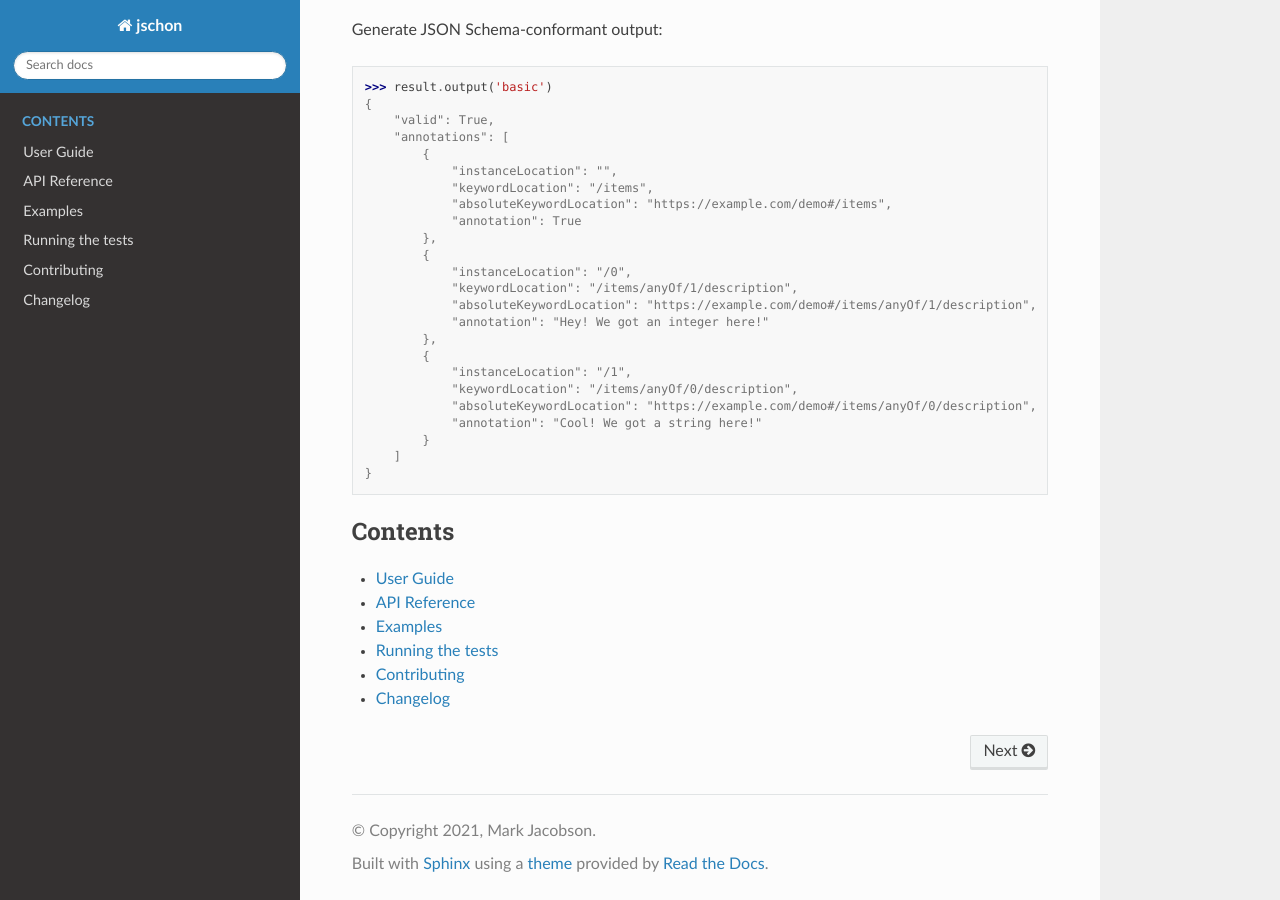
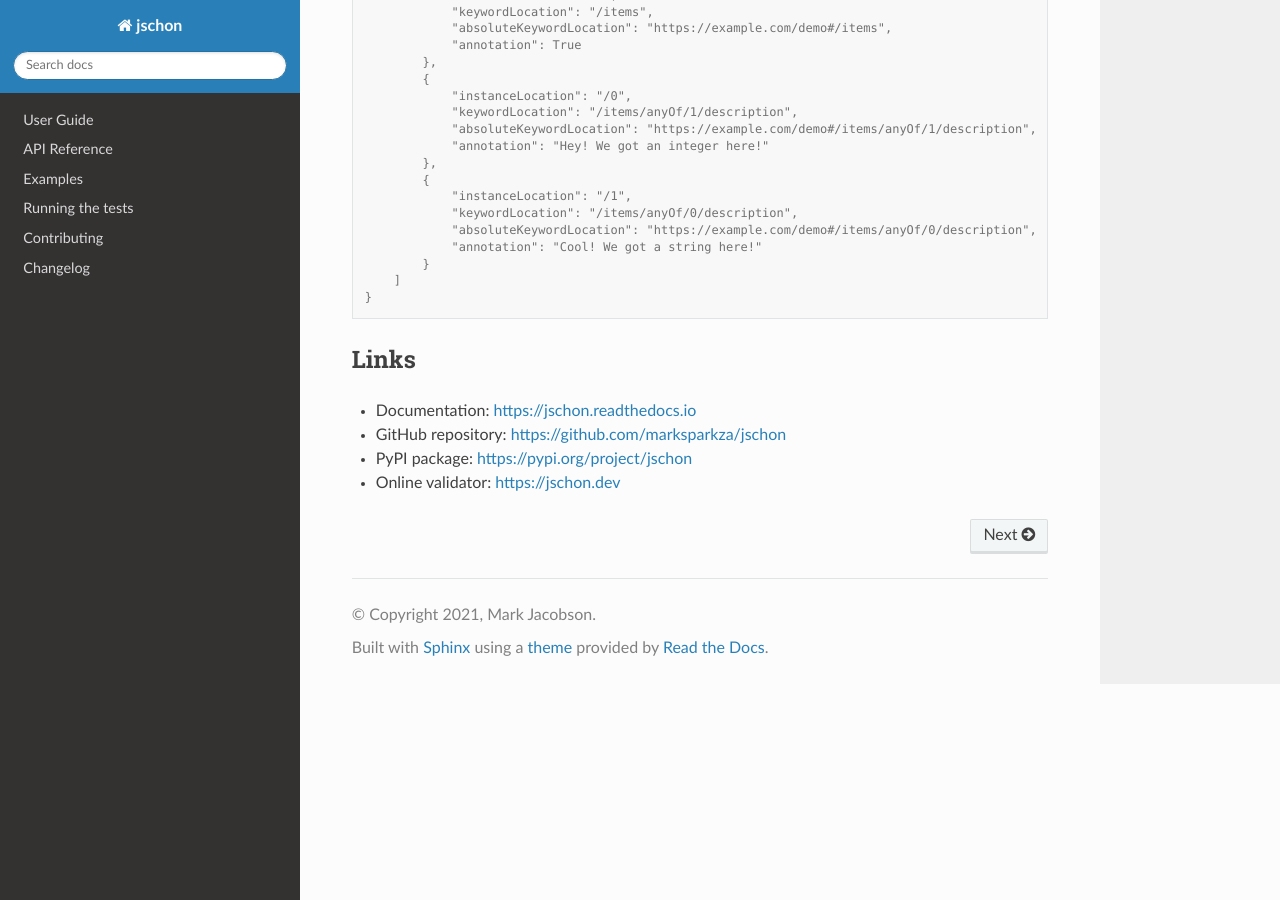
Before and after one commit to marksparkza/jschon, a Sphinx documentation site: the page built from docs/index.rst, in a window 1280 px wide and 900 px high, scrolled down 1440 px. Built offline with Sphinx 7.4.7 and the Read the Docs theme 2.0.0, drawn with Linux system fonts in a browser that asks for light colours; some of the changed text lies outside the part shown.

Commit message:
Sidebar that toc, yeah

```diff
--- a/README.rst
+++ b/README.rst
@@ -94,6 +87,13 @@ Generate JSON Schema-conformant output:
     ]
 }
 
+Links
+-----
+* Documentation: https://jschon.readthedocs.io
+* GitHub repository: https://github.com/marksparkza/jschon
+* PyPI package: https://pypi.org/project/jschon
+* Online validator: https://jschon.dev
+
 .. |tests| image:: https://github.com/marksparkza/jschon/actions/workflows/tests.yml/badge.svg
     :target: https://github.com/marksparkza/jschon/actions/workflows/tests.yml
     :alt: Test Status
--- a/docs/index.rst
+++ b/docs/index.rst
@@ -1,8 +1,7 @@
 .. include:: ../README.rst
 
 .. toctree::
-    :caption: Contents
-    :maxdepth: 1
+    :hidden:
 
     guide
     api
```
Also changed, not shown: other parts of README.rst (+0 -7 lines).
